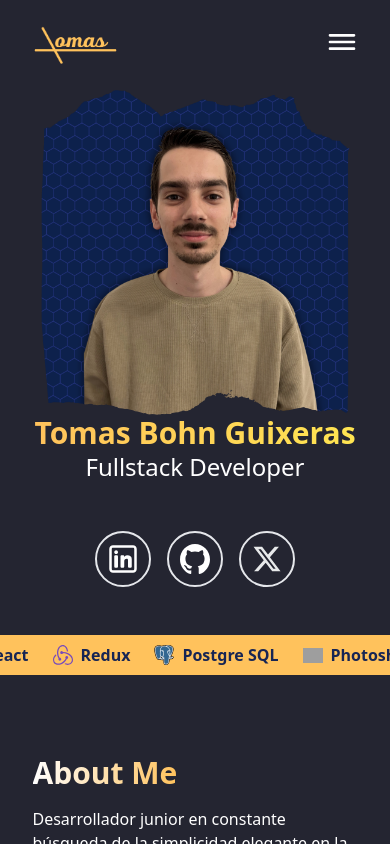
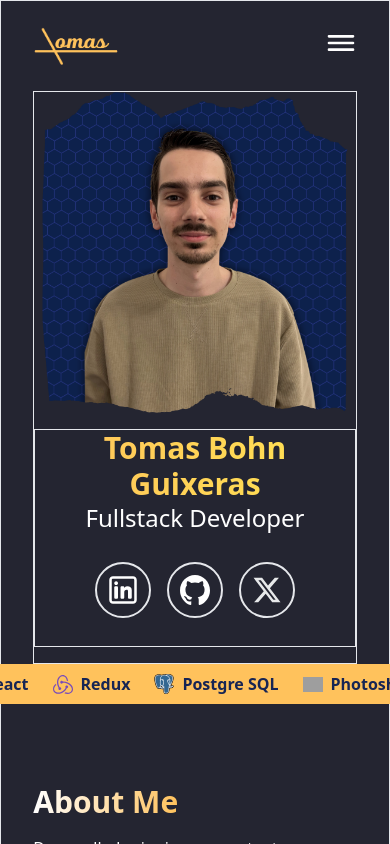
Before and after one commit to tomasguixeras/tomasguixeras-portfolio, a Next.js app: page / in a window 390 px wide. Shown: the top 844 px of the page. Built offline with nearby package versions, Linux system fonts and the light colour scheme; grey boxes are pictures that could not be loaded.

Commit message:
working on responsive for tablets and desktop

```diff
--- a/src/app/globals.css
+++ b/src/app/globals.css
@@ -8,8 +8,9 @@
   --secondary-background-color: #333544;
 }
 
-
 body {
+  margin: 0px;
+  padding: 0px;
   color: var(--foreground-rgb);
   background: var(--main-background-color);
 }
--- a/src/app/layout.tsx
+++ b/src/app/layout.tsx
@@ -7,7 +7,7 @@ import { Inter } from "next/font/google";
 export const metadata: Metadata = {
   title: "Tomas Bohn Guixeras | Javascript / Typescript Fullstack Developer",
   description:
-    "Javascript / Typescript Fullstack Developer | React - Redux - Node Js - Express Js - Postgre SQL"
+    "Javascript / Typescript Fullstack Developer | React - Redux - Node Js - Express Js - Postgre SQL",
 };
 
 export default function RootLayout({
@@ -17,9 +17,7 @@ export default function RootLayout({
 }) {
   return (
     <html lang="en">
-      <body className="flex flex-col justify-center items-center">
-        {children}
-      </body>
+      <body>{children}</body>
     </html>
   );
 }
--- a/src/app/page.tsx
+++ b/src/app/page.tsx
@@ -8,10 +8,16 @@ import Link from "next/link";
 
 export default function Home() {
   return (
-    <>
+    <div className="flex flex-col justify-center items-center w-full p-0 m-0 border">
       <NavBar />
-      <main id="container" className="w-5/6">
-        <div id="hero-section" className="flex flex-col items-center">
+      <main
+        id="container"
+        className="w-5/6 flex flex-col justify-center items-center"
+      >
+        <div
+          id="hero-section"
+          className="w-full flex flex-col items-center lg:flex-row lg:justify-between border"
+        >
           <Image
             src="/tomas-hero.png"
             width={500}
@@ -19,14 +25,15 @@ export default function Home() {
             alt="Tomas Bohn Guixeras profile picture"
           />
 
-          <div id="text-container" className="text-center">
-            <h1 className="text-3xl font-bold bg-gradient-to-r from-[#FFC25C] to-[#ffe551] text-transparent bg-clip-text">
+          <div className=" flex flex-col items-center my-4 border lg:flex-1 lg:items-start">
+            <div id="text-container" className="text-center lg:text-left">
+              <h1 className="text-3xl font-bold bg-gradient-to-r from-[#FFC25C] to-[#ffe551] text-transparent bg-clip-text lg:text-6xl">
                 Tomas Bohn Guixeras
               </h1>
-            <h4 className="text-2xl">Fullstack Developer</h4>
+              <h4 className="text-2xl lg:text-4xl">Fullstack Developer</h4>
             </div>
 
-          <div id="icon-buttons-container" className="flex w-fit my-10">
+            <div id="icon-buttons-container" className="flex w-fit my-5">
               <IconButton
                 icon={"linkedin"}
                 url={"https://www.linkedin.com/in/tomasbohnguixeras/"}
@@ -35,11 +42,15 @@ export default function Home() {
                 icon={"github"}
                 url={"https://github.com/tomasguixeras"}
               />
-            <IconButton icon={"x"} url={"https://twitter.com/tomasguixeras"} />
+              <IconButton
+                icon={"x"}
+                url={"https://twitter.com/tomasguixeras"}
+              />
             </div>
-          <div className="w-screen">
+          </div>
+        </div>
+        <div className="w-screen overflow-hidden">
           <Technologies />
-          </div>
         </div>
 
         <div id="about-section" className="mt-20">
@@ -69,6 +80,6 @@ export default function Home() {
         </div>
       </main>
       <Footer />
-    </>
+    </div>
   );
 }
```
Lines whose indentation alone changed are shown as unchanged.
